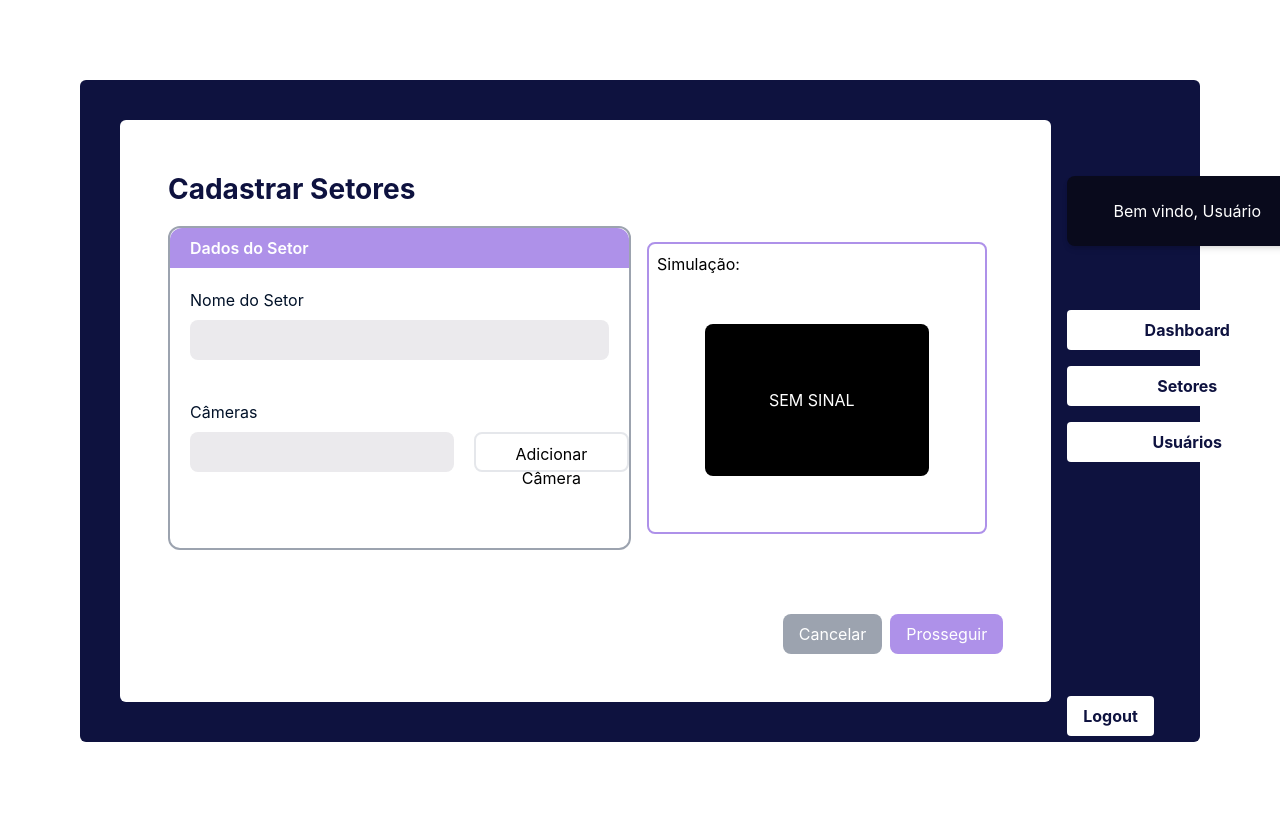
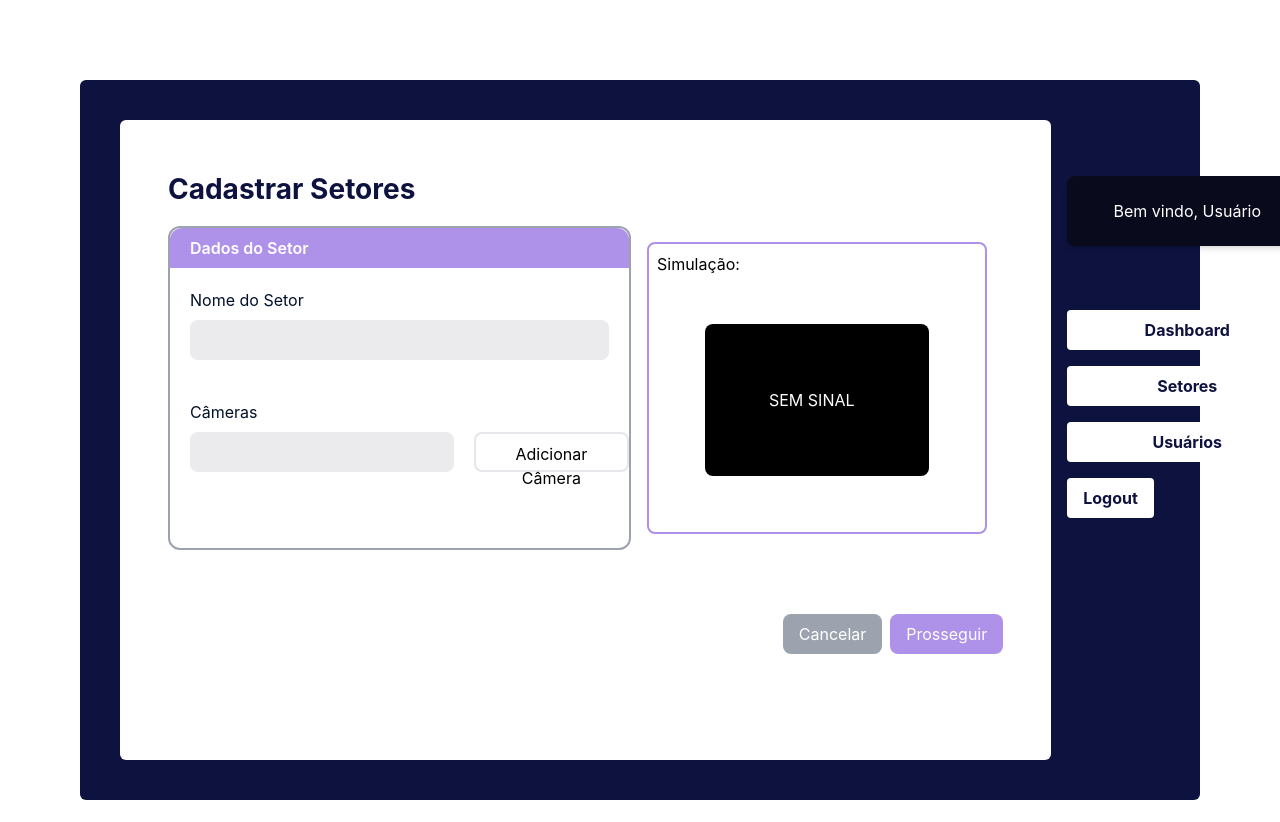
Before and after one commit to catrinck/Detectoy, a React (Create React App) app in the folder detectoy-front-end/: page /CadastrarSetor in a window 1280 px wide. Shown: the top 822 px of the page. After the commit the page ends 800 px from the top, so only its background shows below. Built offline with nearby package versions, Linux system fonts and the light colour scheme; sample sign-in values are in the browser's storage.

Commit message:
alteração do botão de logout

```diff
--- a/detectoy-front-end/src/CadastrarSetor.js
+++ b/detectoy-front-end/src/CadastrarSetor.js
@@ -37,7 +37,7 @@ export default function CadastrarSetor({ handleSubmit }) {
     };
 
     return (
-        <div>
+        <div className='h-[720px]'>
             <div className='p-10 m-20 rounded-md bg-[#0E123F] h-full flex flex-1'>
 
                 <div className='bg-white rounded-md h-full w-[81.75rem] p-12'>
--- a/detectoy-front-end/src/components/SideBar.jsx
+++ b/detectoy-front-end/src/components/SideBar.jsx
@@ -93,7 +93,7 @@ export default function SideBar() {
             </button>
 
             <Link to="/Login">
-                <button className="hover:text-white bg-white hover:bg-[#AE91E9] text-[#0E123F] font-bold py-2 px-4 rounded flex items-center gap-2 absolute bottom-16 "
+                <button className="hover:text-white bg-white hover:bg-[#AE91E9] text-[#0E123F] font-bold py-2 px-4 rounded flex items-center gap-2 "
                     onClick={handleLogout}>
                     Logout
                 </button>
--- a/detectoy-front-end/src/home-page/TelaInicial.js
+++ b/detectoy-front-end/src/home-page/TelaInicial.js
@@ -35,7 +35,7 @@ export default function UserPage() {
   };
 
   return (
-    <div className="Container">
+    <div className="Container h-[720px]">
       <div className="Padding">
         <div className="h-full flex flex-col items-end absolute top-[3vh] right-[3vh]">
 
```
